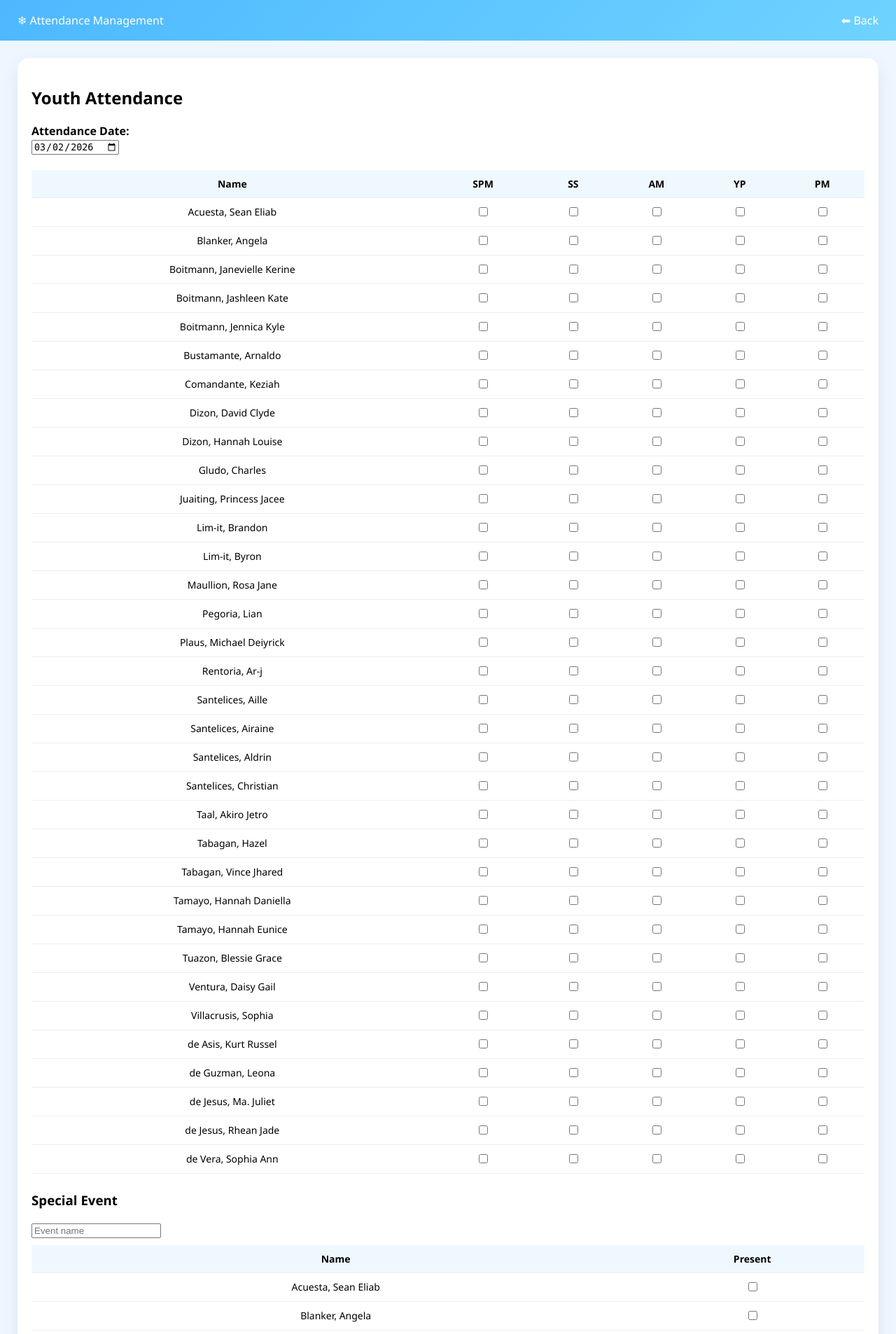
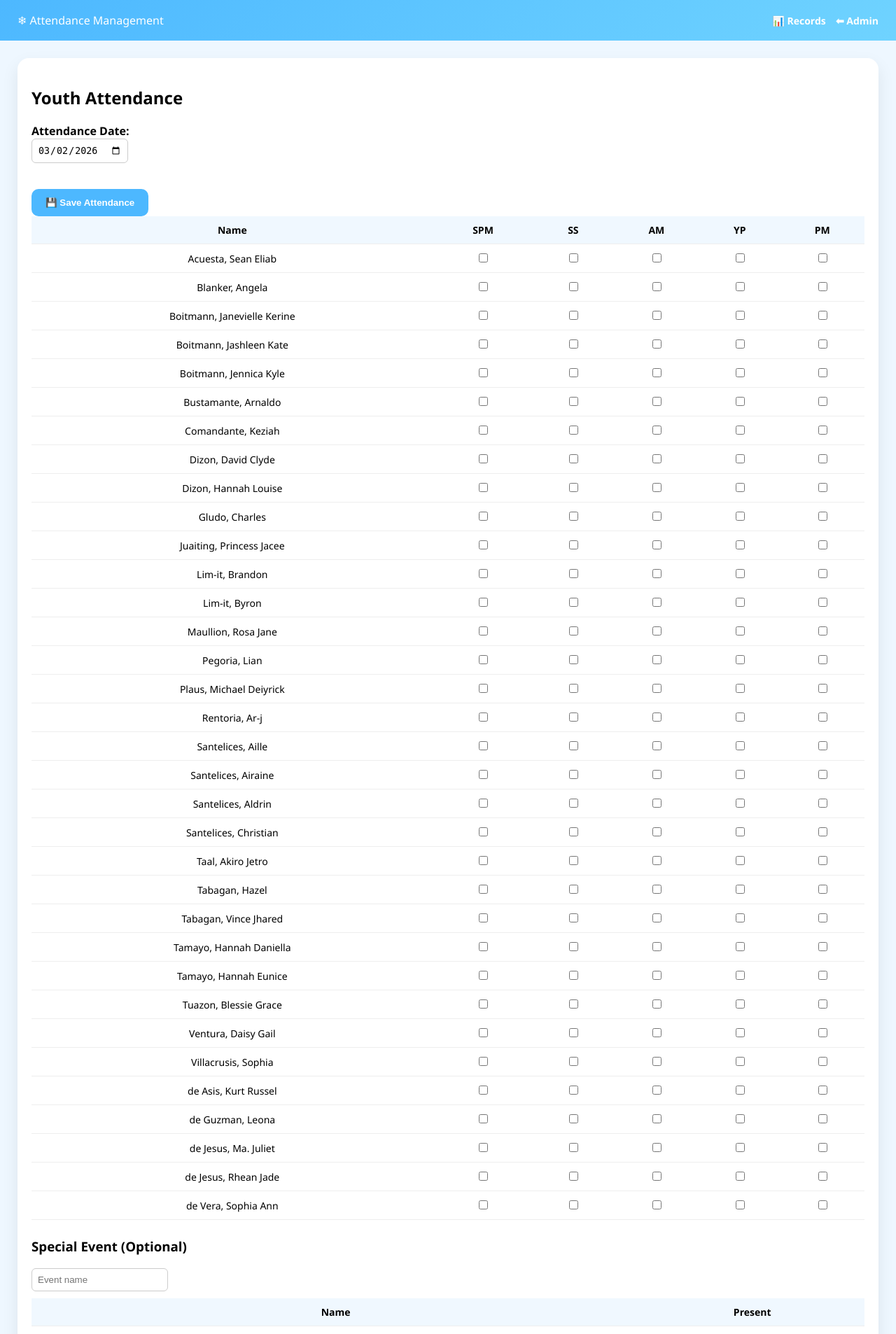
Before and after one commit to arjcrentoria/Glaciers, a PHP site: page /attendance.php in a window 1280 px wide. Shown: the top 1906 px of the page at 70% size. Run offline with PHP 8.4, Linux system fonts and the light colour scheme; the visitor is signed in with stand-in values (Sample User, id 1); data comes from the database, SQL or seed files in the repository.

Commit message:
Fixed attendance

```diff
--- a/attendance.php
+++ b/attendance.php
@@ -11,7 +11,7 @@ if (!isset($_SESSION["role"]) || $_SESSION["role"] !== "admin") {
 }
 
 /* ===============================
-   FETCH MEMBERS
+   FETCH MEMBERS (AUTO-UPDATES)
 ================================ */
 $members = $conn->query("
     SELECT id, full_name
@@ -33,15 +33,24 @@ if ($_SERVER["REQUEST_METHOD"] === "POST") {
 
     foreach ($fixed_events as $event_name) {
 
-        /* ✅ CHECK IF EVENT ALREADY EXISTS (PREVENT DUPLICATES) */
+        // 🔹 Check if event already exists for this date
         $stmt = $conn->prepare("
             SELECT id FROM events
             WHERE event_name = ? AND event_date = ?
         ");
         $stmt->execute([$event_name, $event_date]);
-        $event_id = $stmt->fetchColumn();
+        $event = $stmt->fetch(PDO::FETCH_ASSOC);
 
-        if (!$event_id) {
+        if ($event) {
+            $event_id = $event["id"];
+
+            // Clear old attendance for editing
+            $conn->prepare("
+                DELETE FROM attendance WHERE event_id = ?
+            ")->execute([$event_id]);
+
+        } else {
+            // Create new event
             $stmt = $conn->prepare("
                 INSERT INTO events (event_name, event_date)
                 VALUES (?, ?)
@@ -50,59 +59,44 @@ if ($_SERVER["REQUEST_METHOD"] === "POST") {
             $event_id = $conn->lastInsertId();
         }
 
-        /* ✅ CLEAR OLD ATTENDANCE (ALLOW EDITING) */
-        $stmt = $conn->prepare("DELETE FROM attendance WHERE event_id = ?");
-        $stmt->execute([$event_id]);
-
-        foreach ($_POST["attendance"][$event_name] ?? [] as $member_id => $value) {
-            $present = ($value == "1") ? 1 : 0;
+        // Save attendance (checked = present, unchecked = absent)
+        foreach ($members as $m) {
+            $present = isset($_POST["attendance"][$event_name][$m["id"]]) ? 1 : 0;
 
             $stmt = $conn->prepare("
                 INSERT INTO attendance (member_id, event_id, present)
                 VALUES (?, ?, ?)
             ");
-            $stmt->execute([$member_id, $event_id, $present]);
+            $stmt->execute([$m["id"], $event_id, $present]);
         }
     }
 
     /* ===============================
-       SPECIAL EVENT
+       SPECIAL EVENT (OPTIONAL)
     ================================ */
     if (!empty($_POST["special_event"])) {
 
+        $special_name = trim($_POST["special_event"]);
+
         $stmt = $conn->prepare("
-            SELECT id FROM events
-            WHERE event_name = ? AND event_date = ?
+            INSERT INTO events (event_name, event_date)
+            VALUES (?, ?)
         ");
-        $stmt->execute([$_POST["special_event"], $event_date]);
-        $event_id = $stmt->fetchColumn();
+        $stmt->execute([$special_name, $event_date]);
+        $event_id = $conn->lastInsertId();
 
-        if (!$event_id) {
-            $stmt = $conn->prepare("
-                INSERT INTO events (event_name, event_date)
-                VALUES (?, ?)
-            ");
-            $stmt->execute([$_POST["special_event"], $event_date]);
-            $event_id = $conn->lastInsertId();
-        }
-
-        $stmt = $conn->prepare("DELETE FROM attendance WHERE event_id = ?");
-        $stmt->execute([$event_id]);
-
-        foreach ($_POST["special"] ?? [] as $member_id => $value) {
-            $present = ($value == "1") ? 1 : 0;
+        foreach ($members as $m) {
+            $present = isset($_POST["special"][$m["id"]]) ? 1 : 0;
 
             $stmt = $conn->prepare("
                 INSERT INTO attendance (member_id, event_id, present)
                 VALUES (?, ?, ?)
             ");
-            $stmt->execute([$member_id, $event_id, $present]);
+            $stmt->execute([$m["id"], $event_id, $present]);
         }
     }
 
-    /* ✅ REDIRECT (NO MANUAL REFRESH NEEDED) */
-    header("Location: attendance.php?saved=1");
-    exit;
+    $success = "✅ Attendance saved successfully!";
 }
 ?>
 
@@ -113,35 +107,77 @@ if ($_SERVER["REQUEST_METHOD"] === "POST") {
 <title>Attendance</title>
 
 <style>
-body { font-family:"Segoe UI",Arial; background:#eef7ff; margin:0; }
+body {
+    font-family: "Segoe UI", Arial;
+    background: #eef7ff;
+    margin: 0;
+}
+
 .header {
-    background:linear-gradient(135deg,#4db8ff,#6fd3ff);
-    padding:18px 25px;
-    color:white;
-    display:flex;
-    justify-content:space-between;
+    background: linear-gradient(135deg, #4db8ff, #6fd3ff);
+    padding: 18px 25px;
+    color: white;
+    display: flex;
+    justify-content: space-between;
+    align-items: center;
 }
-.container { padding:25px; }
+
+.back-btn {
+    color: white;
+    text-decoration: none;
+    font-size: 14px;
+    font-weight: bold;
+    margin-left: 10px;
+}
+
+.container {
+    padding: 25px;
+}
+
 .card {
-    background:white;
-    border-radius:16px;
-    padding:20px;
-    box-shadow:0 10px 25px rgba(0,0,0,.08);
+    background: white;
+    border-radius: 16px;
+    padding: 20px;
+    box-shadow: 0 10px 25px rgba(0,0,0,0.08);
 }
-table { width:100%; border-collapse:collapse; font-size:14px; }
-th,td { padding:10px; border-bottom:1px solid #eee; text-align:center; }
-th { background:#f0f8ff; }
+
+table {
+    width: 100%;
+    border-collapse: collapse;
+    font-size: 14px;
+}
+
+th, td {
+    padding: 10px;
+    border-bottom: 1px solid #eee;
+    text-align: center;
+}
+
+th {
+    background: #f0f8ff;
+}
+
 button {
-    margin-top:15px;
-    padding:12px 20px;
-    border:none;
-    border-radius:10px;
-    background:#4db8ff;
-    color:white;
-    font-weight:bold;
-    cursor:pointer;
+    margin-top: 15px;
+    padding: 12px 20px;
+    border: none;
+    border-radius: 10px;
+    background: #4db8ff;
+    color: white;
+    font-weight: bold;
+    cursor: pointer;
 }
-.success { color:green; margin-bottom:10px; }
+
+.success {
+    color: green;
+    margin-bottom: 10px;
+}
+
+input[type="text"], input[type="date"] {
+    padding: 8px;
+    border-radius: 6px;
+    border: 1px solid #ccc;
+}
 </style>
 </head>
 
@@ -149,7 +185,10 @@ button {
 
 <div class="header">
     <div>❄ Attendance Management</div>
-    <a href="admin.php" style="color:white;text-decoration:none;">⬅ Back</a>
+    <div>
+        <a class="back-btn" href="record.php">📊 Records</a>
+        <a class="back-btn" href="admin.php">⬅ Admin</a>
+    </div>
 </div>
 
 <div class="container">
@@ -157,15 +196,17 @@ button {
 
 <h2>Youth Attendance</h2>
 
-<?php if (isset($_GET["saved"])): ?>
-<div class="success">Attendance saved successfully!</div>
-<?php endif; ?>
+<?php if (isset($success)) echo "<div class='success'>$success</div>"; ?>
 
 <form method="post">
 
+<!-- DATE -->
 <label><strong>Attendance Date:</strong></label><br>
 <input type="date" name="attendance_date" value="<?= date('Y-m-d') ?>" required>
 <br><br>
+
+<!-- SAVE BUTTON (TOP) -->
+<button type="submit">💾 Save Attendance</button>
 
 <table>
 <tr>
@@ -178,6 +219,7 @@ button {
 <?php foreach ($members as $m): ?>
 <tr>
     <td><?= htmlspecialchars($m["full_name"]) ?></td>
+
     <?php foreach ($fixed_events as $e): ?>
         <td>
             <input type="checkbox"
@@ -189,11 +231,14 @@ button {
 <?php endforeach; ?>
 </table>
 
-<h3 style="margin-top:25px;">Special Event</h3>
+<h3 style="margin-top:25px;">Special Event (Optional)</h3>
 <input type="text" name="special_event" placeholder="Event name">
 
 <table style="margin-top:10px;">
-<tr><th>Name</th><th>Present</th></tr>
+<tr>
+    <th>Name</th>
+    <th>Present</th>
+</tr>
 
 <?php foreach ($members as $m): ?>
 <tr>
@@ -207,11 +252,13 @@ button {
 <?php endforeach; ?>
 </table>
 
-<button type="submit">Save Attendance</button>
+<!-- SAVE BUTTON (BOTTOM) -->
+<button type="submit">💾 Save Attendance</button>
 
 </form>
 
 </div>
 </div>
+
 </body>
 </html>
```
